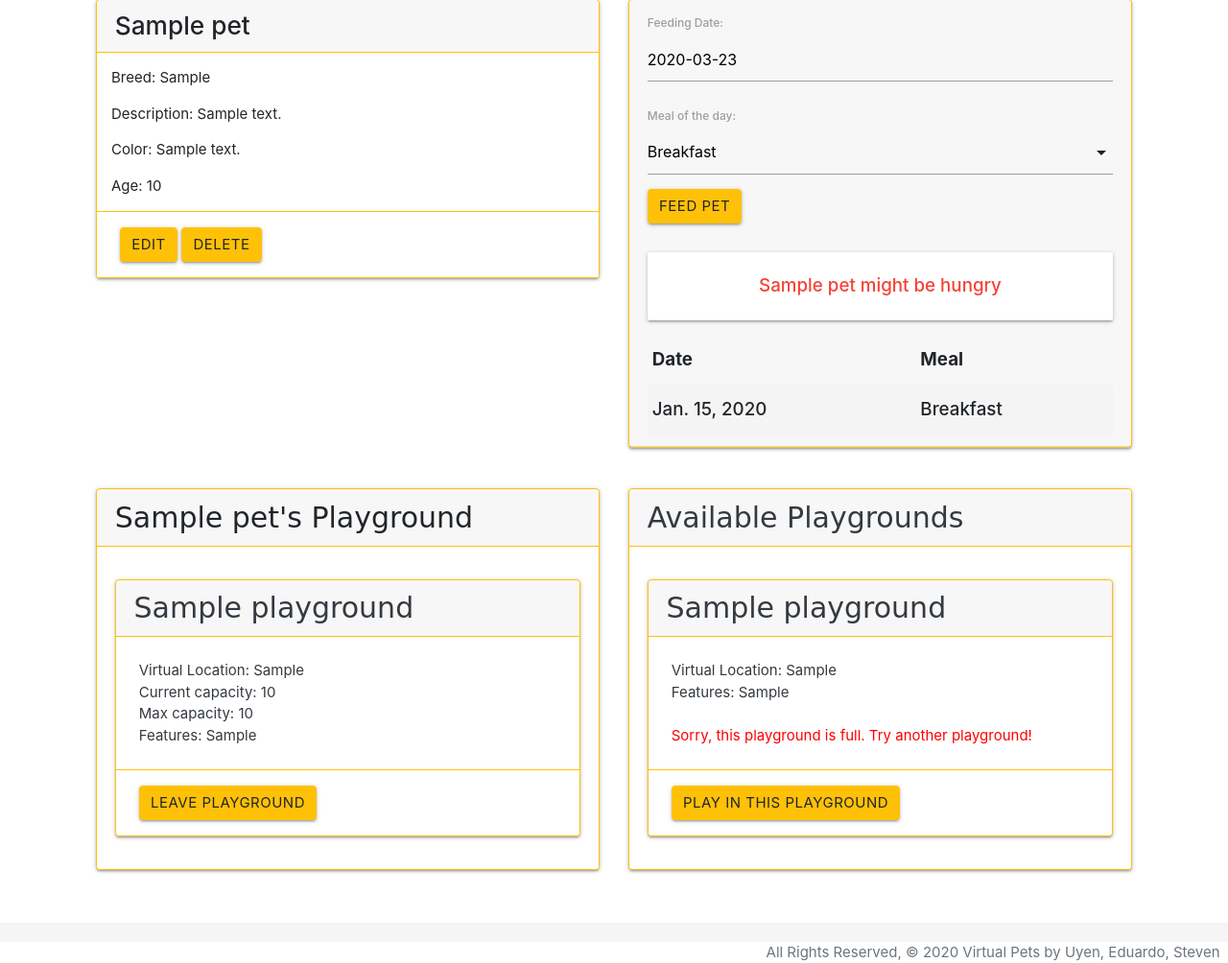
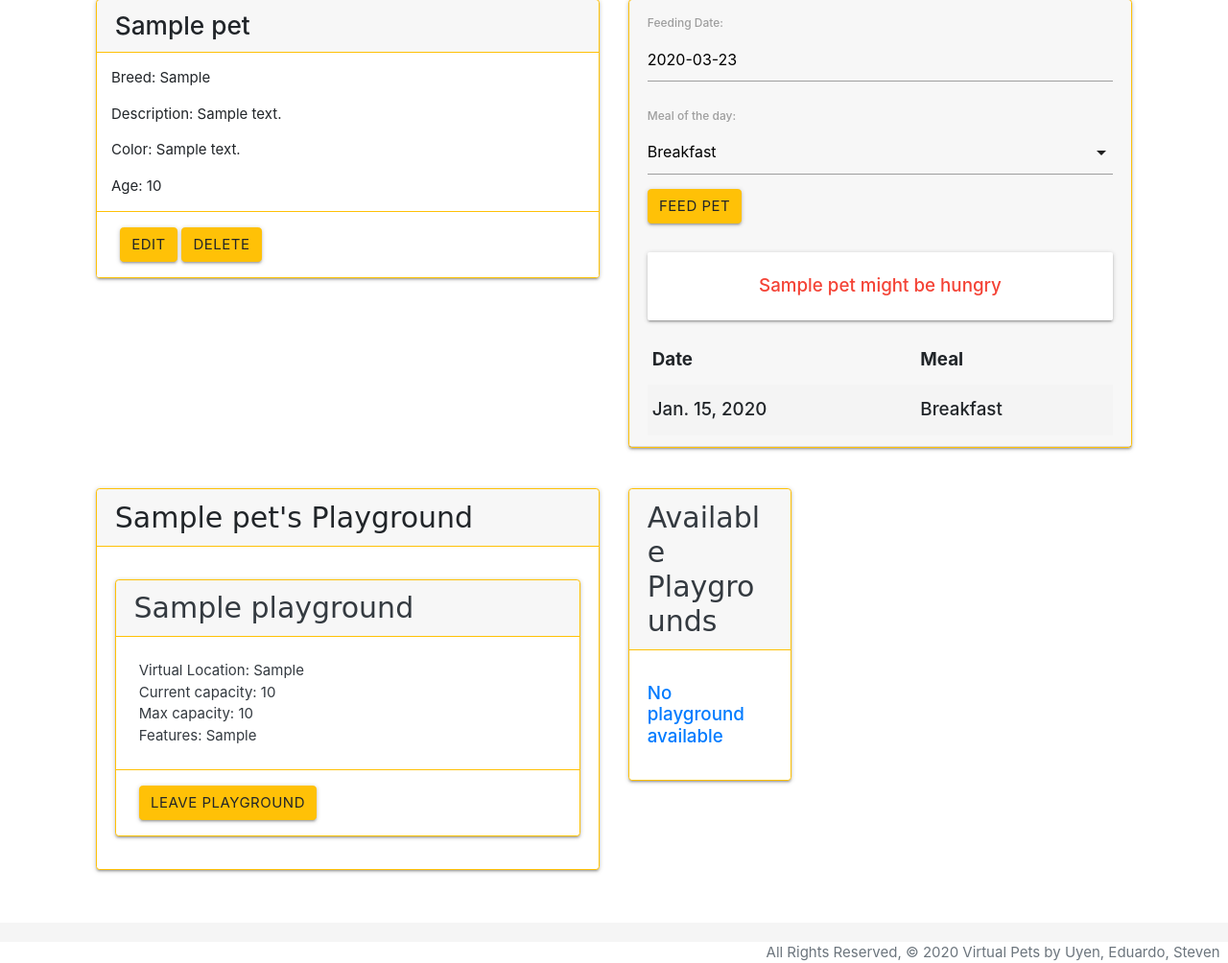
Before and after one commit to u-lam/virtualpets, a Django app: page /pets/1/ in a window 1280 px wide. Shown: the part 189-1193 px from the top of the page at 96% size. Run offline with Django 3.2, Linux system fonts and the light colour scheme; a user stored in the database is signed in; tables that the repository leaves empty hold one stand-in row (values such as "Sample post"); some libraries are stand-ins or nearby versions; some web fonts are replaced.

Commit message:
exclusion blocker fixed

```diff
--- a/virtualpets/main_app/templates/pets/detail.html
+++ b/virtualpets/main_app/templates/pets/detail.html
@@ -235,7 +235,7 @@
                 <h5>{{ pet.name }} is currently not playing</h5>
                 {% endif %}
               </p>
-            </div>
+                </div>
           </div>
         </div>
 
@@ -274,6 +274,7 @@
                     {% comment %} END ADD ACTION {% endcomment %}
                   </div>
                   {% endfor %}
+
                   {% else %}
                   <h5>No playground available</h5>
                   {% endif %}
--- a/virtualpets/main_app/views.py
+++ b/virtualpets/main_app/views.py
@@ -48,20 +48,13 @@
 @login_required
 def pets_detail(request, pet_id):
   pet = Pet.objects.get(id=pet_id)
-  # showing all pgs for testing purposes
-  playgrounds = Playground.objects.all()
-
-  # HELP:  Code below currently not working
   playgrounds_pet_not_in = Playground.objects.exclude(id__in = pet.playgrounds.all().values_list('id'))
-
   feeding_form = FeedingForm()
   return render(request, 'pets/detail.html', {
     'pet': pet,
     'feeding_form': feeding_form,
-    'playgrounds': playgrounds,
-    'available playgrounds': playgrounds_pet_not_in
+    'playgrounds': playgrounds_pet_not_in
   })
-
 
 @login_required
 def assc_pg(request, pet_id, pg_id):
@@ -74,7 +67,7 @@
   if playground.current_capacity < playground.max_capacity:
     Playground.objects.filter(id=pg_id).update(current_capacity=F('current_capacity') + 1)
 
-  # HELP: if pet is already in a pg (pet.playground.count == 1), do not add more pg.
+  # HELP: if pet is already in a pg (pet.playgrounds.count == 1), do not add more pg.
   return redirect('detail', pet_id=pet_id)
 
 
```
Also changed, not shown: virtualpets/main_app/migrations/0008_merge_20200323_1705.py (added).
